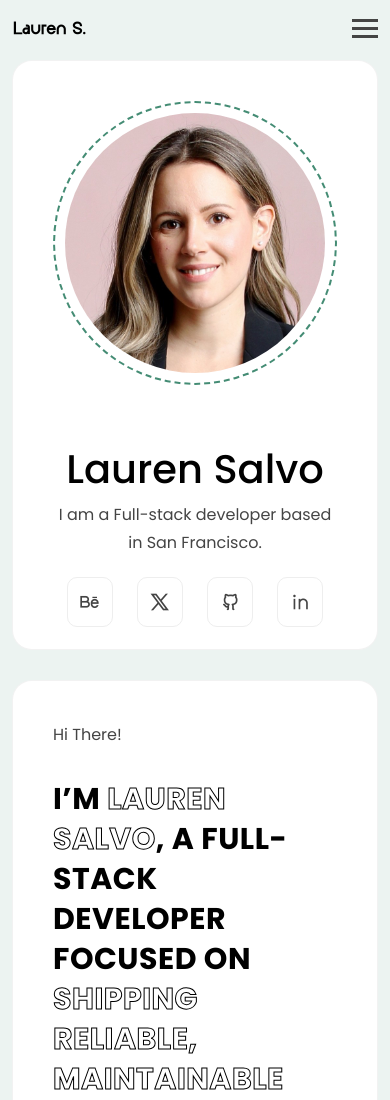
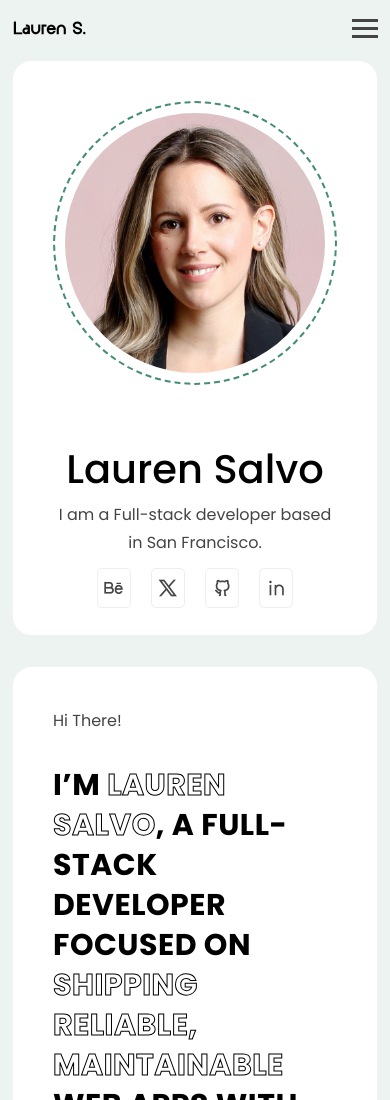
Before and after one commit to lauren-salvo/portfolio-web, a plain HTML site: page index.html in a window 390 px wide. Shown: the top 1100 px of the page. Drawn offline with Linux system fonts and the light colour scheme.

Commit message:
Update responsive.css

```diff
--- a/assets/css/responsive.css
+++ b/assets/css/responsive.css
@@ -356,6 +356,26 @@ margin-bottom:30px;
     /* Only center text inside the call-to-action section */
     section.call-to-action-area .text-center {
         text-align: left !important;
+    }
+
+    .about-social {
+    margin-top: 15px;
+    }
+
+    .about-social ul {
+        list-style: none;
+    }
+
+    .about-social ul li {
+        display: inline-block;
+        margin: 0px 8px;
+    }
+
+    .about-social ul li a {
+        font-size: 20px;
+        border: 1px solid #eee;
+        padding: 5px 6px;
+        border-radius: 5px;
     }
 }
 
```
